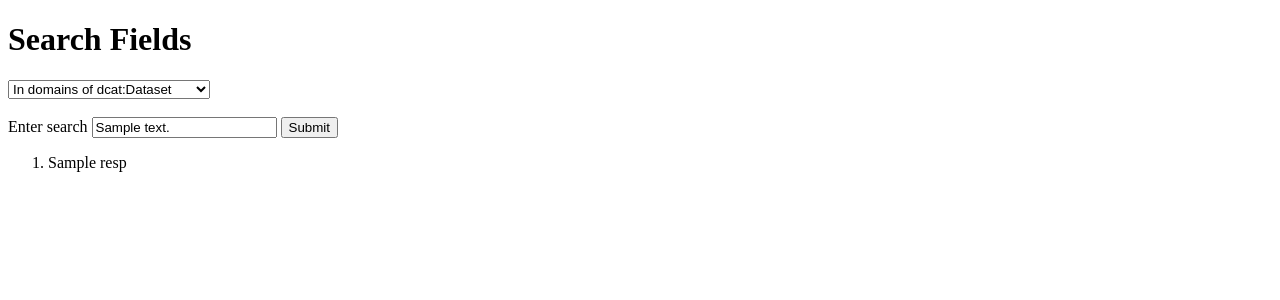
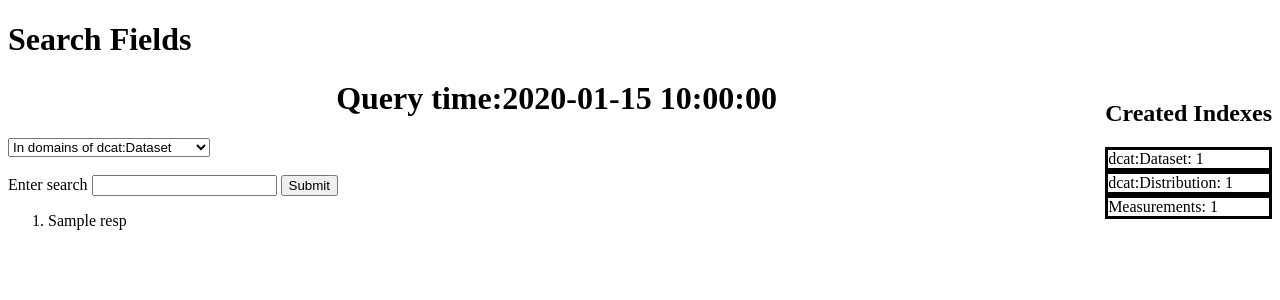
Before and after one commit to projekt-opal/ElasticRDF, a Flask app: template templates/index.html in a window 1280 px wide. Shown: the top 300 px of the page. Run offline with Flask 2, Linux system fonts and the light colour scheme; the template is opened without the code that fills it: most values are stand-ins (such as "Sample title", 1, 10 or a date in 2020).

Commit message:
prototype of indexing a triple store is completed

```diff
--- a/app.py
+++ b/app.py
@@ -1,20 +1,24 @@
 from flask import Flask, render_template, request
 from elasticsearch import Elasticsearch
-
+import time
 app = Flask(__name__)
 # Connect to the elastic cluster
 es = Elasticsearch([{'host': 'localhost', 'port': 9200}])
 
+l_dataset = es.count(index='opal_dataset')['count']
+l_dist = es.count(index='opal_distribution')['count']
+l_measure = es.count(index='opal_measurements')['count']
 
 def search_exact_uri(term):
     query = {"from": 0, "size": 200, 'query': {
-        'multi_match': {"query": term, "fields": ['subject','predicate','object_uri']}}}
+        'multi_match': {"query": term, "fields": ['subject', 'predicate', 'object_uri']}}}
 
     result = es.search(index='rdf', body=query)
     total_num_of_triples = result['hits']['total']['value']
 
     info_occurrence = "{1} occurred in {0} number of triples".format(total_num_of_triples, term)
     return info_occurrence, result['hits']['hits']
+
 
 def match_specificy(rdf_component, term):
     dquery = {"from": 0, "size": 200, 'query': {'match': {rdf_component: term}}}
@@ -27,7 +31,6 @@ def match_specificy(rdf_component, term):
 
 
 def pose_query(term):
-
     info_occurrence, hits_infos = search_exact_uri(term)
 
     refined_results = []
@@ -39,13 +42,17 @@ def pose_query(term):
     return info_occurrence, refined_results
 
 
-def search_in_dcat(index_name,term,field=['http://purl.org/dc/terms/description','http://purl.org/dc/terms/title','http://www.w3.org/ns/dcat#keyword']):
+def search_in_dcat(index_name, term, field=None):
     """
 
     :param term: a single term
     :param field:
     :return:
     """
+
+    if field is None:
+        field = ['http://purl.org/dc/terms/description', 'http://purl.org/dc/terms/title',
+                 'http://www.w3.org/ns/dcat#keyword']
 
     query = {"from": 0, "size": 200,
              'query': {
@@ -55,7 +62,7 @@ def search_in_dcat(index_name,term,field=['http://purl.org/dc/terms/description'
 
     result = es.search(index=index_name, body=query)
     info_occurrence = "{1} occurred in {0} number of triples".format(result['hits']['total']['value'], term)
-    hits_infos= result['hits']['hits']
+    hits_infos = result['hits']['hits']
 
     refined_results = []
     for i in hits_infos[:20]:
@@ -63,55 +70,49 @@ def search_in_dcat(index_name,term,field=['http://purl.org/dc/terms/description'
         relavence_score_t = i['_score']
         refined_results.append('{0} .\tRelevance Score:{1}'.format(dataset_uri, relavence_score_t))
 
-
     return info_occurrence, refined_results
 
 
-def preprocessing(free_text_query,desired_field):
+def preprocessing(free_text_query, desired_field):
+    startT = time.time()
 
-    if desired_field=='dcat_distribution_domain':
-        num_occurrence, results=search_in_dcat('opal_distribution',free_text_query)
+    if desired_field == 'dcat_distribution_domain':
+        num_occurrence, results = search_in_dcat('opal_distribution', free_text_query)
 
-    elif desired_field=='dcat_dataset_titles':
-        num_occurrence, results=search_in_dcat('opal_dataset',free_text_query,field=['http://purl.org/dc/terms/title'])
-    elif desired_field=='dcat_dataset_description':
-        num_occurrence, results = search_in_dcat('opal_dataset',free_text_query,field=['http://purl.org/dc/terms/description'])
+    elif desired_field == 'dcat_dataset_titles':
+        num_occurrence, results = search_in_dcat('opal_dataset', free_text_query,
+                                                 field=['http://purl.org/dc/terms/title'])
+    elif desired_field == 'dcat_dataset_description':
+        num_occurrence, results = search_in_dcat('opal_dataset', free_text_query,
+                                                 field=['http://purl.org/dc/terms/description'])
 
     elif desired_field == 'dcat_dataset_keywords':
-        num_occurrence, results = search_in_dcat('opal_dataset',free_text_query,field=['http://www.w3.org/ns/dcat#keyword'])
+        num_occurrence, results = search_in_dcat('opal_dataset', free_text_query,
+                                                 field=['http://www.w3.org/ns/dcat#keyword'])
     elif desired_field == 'dcat_dataset_domain':
-        num_occurrence, results = search_in_dcat('opal_dataset',free_text_query)
+        num_occurrence, results = search_in_dcat('opal_dataset', free_text_query)
     else:
         raise NotImplementedError()
 
-    return num_occurrence,results
+    return num_occurrence, results,str(round((time.time()-startT),3))+' seconds'
+
 
 @app.route("/", methods=['POST'])
 def searching():
-    field=request.form.get('search_type')
+    field = request.form.get('search_type')
     query = request.form.get('search_query')
 
-    num_occurrence,results=preprocessing(free_text_query=query,desired_field=field)
+    num_occurrence, results, query_time= preprocessing(free_text_query=query, desired_field=field)
 
-    return render_template('index.html', text_val=query, message=num_occurrence, response=results)
+    return render_template('index.html', query_time=query_time,search_query=query,text_val=query, search_type=field,message=num_occurrence,
+                           response=results,dcat_dataset_size=l_dataset,dcat_distr_size=l_dist,measurement_size=l_measure)
+
 
 @app.route("/", methods=['GET'])
 def index():
-    if request.method == 'POST':
 
-        search_field=request.form.get('search_type')
-        print(search_field)
-        return render_template('index.html')
-        """
-        query_term = request.form.get('search_in_title')
 
-        info_occurrence, refined_results = search_in_dcatDataset(query_term)
-
-        return render_template('index.html', text_val=query_term, message=info_occurrence, response=refined_results)
-        """
-
-    elif request.method == 'GET':
-        return render_template('index.html')
+    return render_template('index.html',dcat_dataset_size=l_dataset,dcat_distr_size=l_dist,measurement_size=l_measure)
 
 
 if __name__ == "__main__":
--- a/templates/index.html
+++ b/templates/index.html
@@ -8,17 +8,34 @@
 
 <h1>Search Fields</h1>
 
+
+
+<div style="float:right">
+    <h2>Created Indexes</h2>
+    <div style="border:solid;"> dcat:Dataset: {{ dcat_dataset_size }} </div>
+    <div style="border:solid;"> dcat:Distribution: {{ dcat_distr_size }} </div>
+    <div style="border:solid;"> Measurements: {{ measurement_size }} </div>
+</div>
+
+
+
 <form method="POST">
+    <div align="center">
+    <h1>Query time:{{query_time}}</h1>
+    </div>
+
+
   <select name="search_type">
-    <option value="dcat_dataset_domain">In domains of dcat:Dataset</option>
-    <option value="dcat_dataset_titles">In titles of dcat:Dataset</option>
-    <option value="dcat_dataset_description">In descriptions of dcat:Dataset</option>
-    <option value="dcat_dataset_keywords">In keywords of dcat:Dataset</option>
-    <option value="dcat_distribution_domain">In domains dcat:Distribution</option>
+      <option value="dcat_dataset_domain" {% if search_type =="dcat_dataset_domain" %} selected {% endif %}>In domains of dcat:Dataset</option>
+      <option value="dcat_dataset_titles" {% if search_type =="dcat_dataset_titles" %} selected {% endif %}>In titles of dcat:Dataset</option>
+      <option value="dcat_dataset_description" {% if search_type =="dcat_dataset_description" %} selected {% endif %}>In descriptions of dcat:Dataset</option>
+      <option value="dcat_dataset_keywords">In keywords of dcat:Dataset</option>
+      <option value="dcat_distribution_domain">In domains dcat:Distribution</option>
   </select>
   <br><br>
-    <label for="title">Enter search </label><input type="text" name="search_query" value="{{ text_val}}">
-  <input type="submit">
+    <label for="title">Enter search </label>
+    <input type="text" name="search_query" value={{search_query}}>
+    <input type="submit">
 
    <p>{{ message }}</p>
 <ol>
@@ -28,6 +45,8 @@
 </ol>
 
 </form>
+
+
 
 <!--
 
```
Also changed, not shown: execute.py (deleted, +0 -8 lines), 1 other file.
